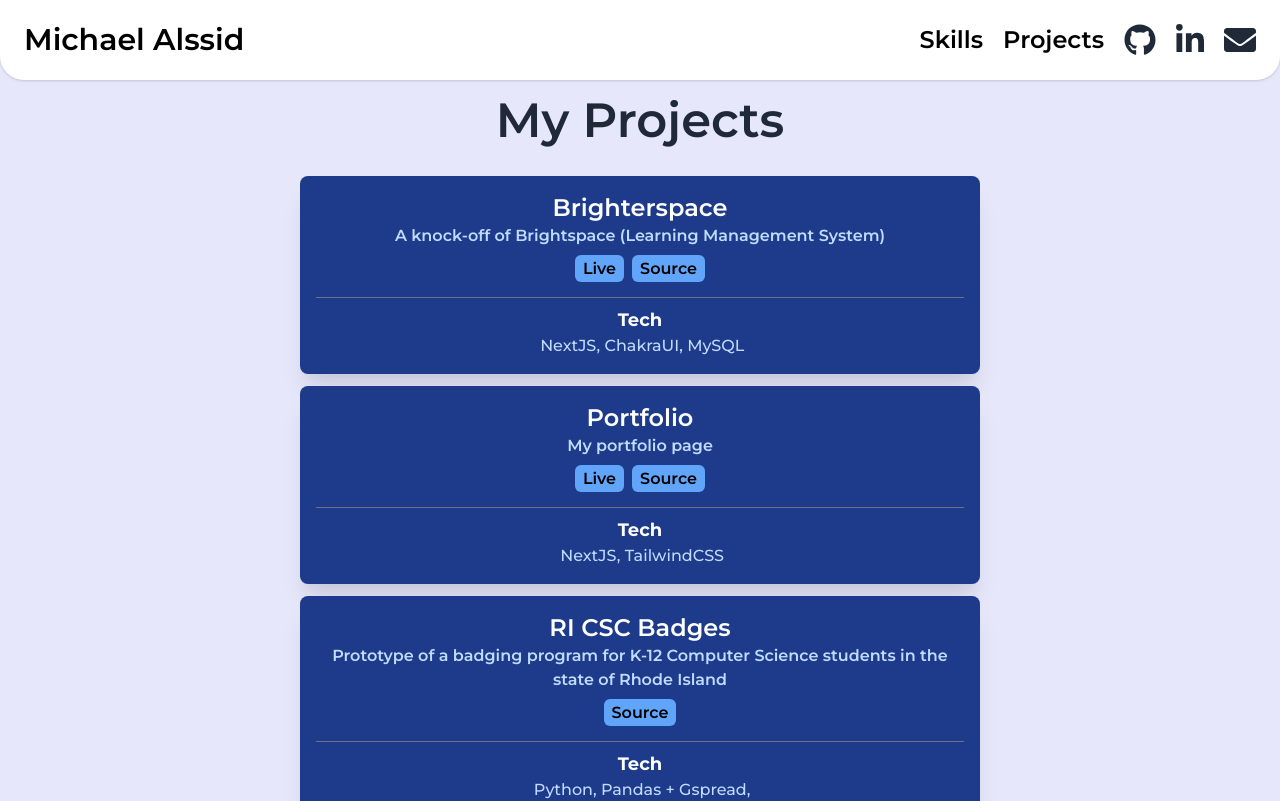
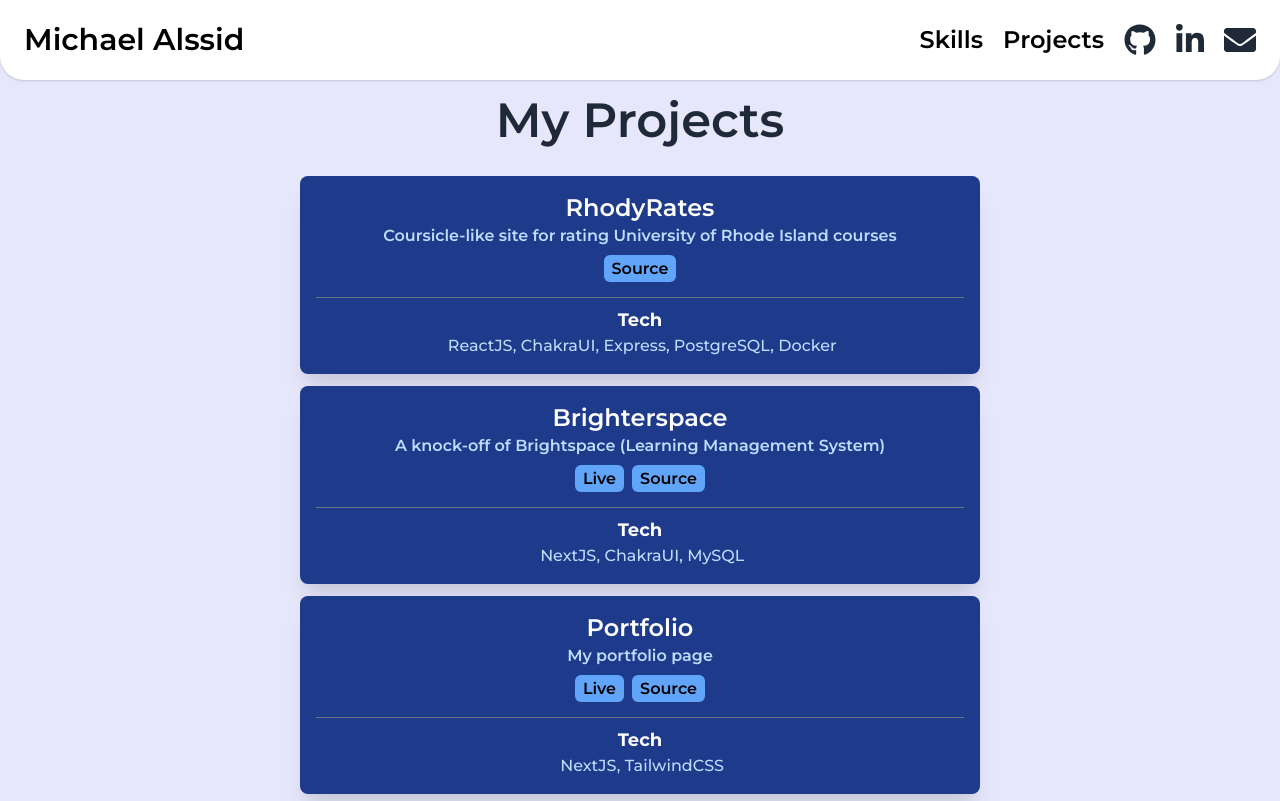
Before and after one commit to malssid/Portfolio, a Next.js app: page /projects in a window 1280 px wide. Shown: the top 801 px of the page. Built offline with nearby package versions, Linux system fonts and the light colour scheme.

Commit message:
added rhodyrates

```diff
--- a/pages/projects.js
+++ b/pages/projects.js
@@ -14,6 +14,18 @@ export default function Projects() {
       <div className="flex flex-col items-center">
         <h1 className="sm:text-5xl text-4xl mt-4 text-gray-800">My Projects</h1>
         <div className="mt-8 flex flex-col items-center">
+          <Project
+            name="RhodyRates"
+            desc="Coursicle-like site for rating University of Rhode Island courses"
+            ghublink="https://github.com/malssid/rhody-rates"
+            tech={[
+              "ReactJS,",
+              "ChakraUI,",
+              "Express,",
+              "PostgreSQL,",
+              "Docker",
+            ]}
+          />
           <Project
             name="Brighterspace"
             desc="A knock-off of Brightspace (Learning Management System)"
```
